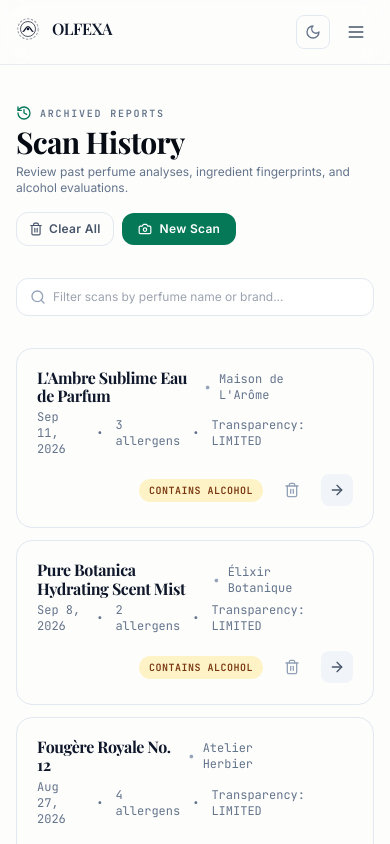
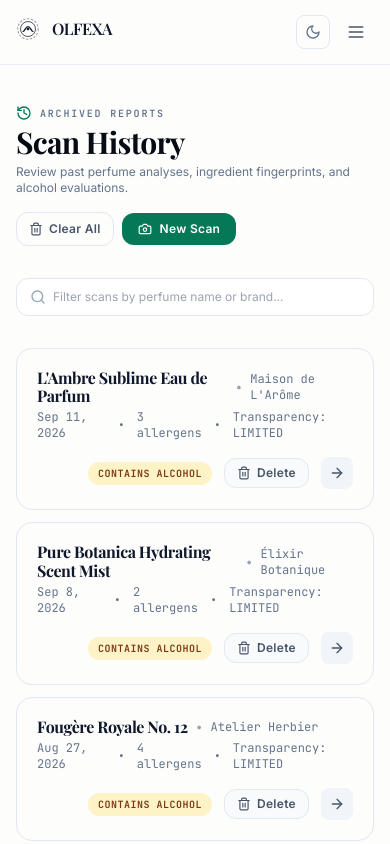
Before and after one commit to sairush55/Olfexa, a Next.js app: page /history in a window 390 px wide. Shown: the top 844 px of the page. Built offline with nearby package versions, Linux system fonts and the light colour scheme; no server answers; a web font is replaced by a local one.

Commit message:
feat: Add dedicated delete option in scan history and report dossier

```diff
--- a/src/app/history/page.tsx
+++ b/src/app/history/page.tsx
@@ -55,9 +55,11 @@ export default function HistoryPage() {
     };
   }, [user?.id]);
 
-  const handleDelete = async (e: React.MouseEvent, id: string) => {
-    e.preventDefault();
-    e.stopPropagation();
+  const handleDelete = async (id: string, perfumeName?: string) => {
+    if (typeof window !== "undefined") {
+      const confirmed = window.confirm(`Delete "${perfumeName || "this scan"}" from your history?`);
+      if (!confirmed) return;
+    }
 
     setDeletingId(id);
     // Optimistic removal from UI list
@@ -162,12 +164,14 @@ export default function HistoryPage() {
           </div>
         ) : (
           filtered.map((scan) => (
-            <Link
+            <div
               key={scan.id}
-              href={`/results/${scan.id}`}
-              className="p-5 rounded-2xl border border-slate-200 dark:border-slate-800 bg-card-bg hover:border-slate-300 dark:hover:border-slate-700 transition-all flex flex-col sm:flex-row sm:items-center justify-between gap-4 group shadow-xs relative"
+              className="p-5 rounded-2xl border border-slate-200 dark:border-slate-800 bg-card-bg hover:border-slate-300 dark:hover:border-slate-700 transition-all flex flex-col sm:flex-row sm:items-center justify-between gap-4 shadow-xs"
             >
-              <div className="space-y-1 pr-12 sm:pr-0">
+              <Link
+                href={`/results/${scan.id}`}
+                className="space-y-1 flex-1 group focus:outline-none"
+              >
                 <div className="flex items-center gap-2">
                   <span className="text-base font-bold font-editorial-heading text-slate-900 dark:text-slate-100 group-hover:text-emerald-700 dark:group-hover:text-emerald-400 transition-colors">
                     {scan.perfumeName}
@@ -185,7 +189,7 @@ export default function HistoryPage() {
                   <span>•</span>
                   <span>Transparency: {scan.transparencyRating}</span>
                 </div>
-              </div>
+              </Link>
 
               <div className="flex items-center gap-3 self-end sm:self-center">
                 <span
@@ -198,21 +202,26 @@ export default function HistoryPage() {
                   {scan.alcoholStatus === "CONTAINS_ALCOHOL" ? "Contains Alcohol" : "No Alcohol"}
                 </span>
 
-                {/* Delete button */}
+                {/* Clear, dedicated Delete option */}
                 <button
                   type="button"
-                  onClick={(e) => handleDelete(e, scan.id)}
-                  title="Delete scan"
-                  className="p-2 rounded-lg border border-transparent hover:border-red-200 dark:hover:border-red-900/50 text-slate-400 hover:text-red-600 dark:hover:text-red-400 hover:bg-red-50 dark:hover:bg-red-950/30 transition-colors"
+                  onClick={() => handleDelete(scan.id, scan.perfumeName)}
+                  title={`Delete ${scan.perfumeName} from history`}
+                  className="inline-flex items-center gap-1.5 px-3 py-1.5 rounded-xl border border-slate-200 dark:border-slate-800 hover:border-red-300 dark:hover:border-red-900/60 bg-slate-50 dark:bg-slate-900/60 hover:bg-red-50 dark:hover:bg-red-950/30 text-slate-600 dark:text-slate-400 hover:text-red-600 dark:hover:text-red-400 text-xs font-semibold tracking-wide transition-all shadow-xs"
                 >
-                  <Trash2 className="w-4 h-4" />
+                  <Trash2 className="w-3.5 h-3.5" />
+                  <span>Delete</span>
                 </button>
 
-                <div className="p-2 rounded-lg bg-slate-100 dark:bg-slate-800 text-slate-600 dark:text-slate-300 group-hover:bg-emerald-700 group-hover:text-white transition-colors">
+                <Link
+                  href={`/results/${scan.id}`}
+                  title="View full report"
+                  className="p-2 rounded-lg bg-slate-100 dark:bg-slate-800 text-slate-600 dark:text-slate-300 hover:bg-emerald-700 hover:text-white transition-colors"
+                >
                   <ArrowRight className="w-4 h-4" />
-                </div>
+                </Link>
               </div>
-            </Link>
+            </div>
           ))
         )}
       </div>
--- a/src/app/results/[id]/page.tsx
+++ b/src/app/results/[id]/page.tsx
@@ -1,7 +1,7 @@
 "use client";
 
 import React, { useEffect, useState } from "react";
-import { useParams } from "next/navigation";
+import { useParams, useRouter } from "next/navigation";
 import Link from "next/link";
 import {
   ArrowLeft,
@@ -14,11 +14,13 @@ import {
   AlertTriangle,
   ShieldAlert,
   SlidersHorizontal,
-  Bot
+  Bot,
+  Trash2
 } from "lucide-react";
 import { AnalysisResult, AnalyzedIngredient } from "@/types";
 import { MOCK_SCANS_LOOKUP, SAMPLE_SCAN_TRADITIONAL } from "@/data/mockScans";
-import { getScanById } from "@/lib/supabase/db";
+import { getScanById, deleteScan } from "@/lib/supabase/db";
+import { useAuth } from "@/context/AuthContext";
 import { AlcoholStatusBanner } from "@/components/results/AlcoholStatusBanner";
 import { MetricCard } from "@/components/results/MetricCard";
 import { IngredientCard } from "@/components/results/IngredientCard";
@@ -33,6 +35,8 @@ import { formatDate } from "@/lib/utils";
 
 export default function ResultsPage() {
   const params = useParams();
+  const router = useRouter();
+  const { user } = useAuth();
   const id = (params?.id as string) || "demo";
 
   const [scanResult, setScanResult] = useState<AnalysisResult | null>(() => {
@@ -46,6 +50,7 @@ export default function ResultsPage() {
   const [assistantOpen, setAssistantOpen] = useState(false);
   const [selectedAssistantIngredient, setSelectedAssistantIngredient] = useState<AnalyzedIngredient | undefined>(undefined);
   const [copySuccess, setCopySuccess] = useState(false);
+  const [isDeleting, setIsDeleting] = useState(false);
 
   useEffect(() => {
     let isMounted = true;
@@ -113,6 +118,22 @@ export default function ResultsPage() {
     }
   };
 
+  const handleDeleteThisScan = async () => {
+    if (!scanResult) return;
+    if (typeof window !== "undefined") {
+      const confirmed = window.confirm(`Are you sure you want to delete "${scanResult.perfumeName}" from your scan history?`);
+      if (!confirmed) return;
+    }
+    setIsDeleting(true);
+    try {
+      await deleteScan(scanResult.id, user?.id);
+      router.push("/history");
+    } catch (err) {
+      console.warn("Failed to delete scan:", err);
+      setIsDeleting(false);
+    }
+  };
+
   // Filter ingredients
   const filteredIngredients = scanResult.ingredientsFound.filter((item) => {
     const matchSearch =
@@ -165,6 +186,16 @@ export default function ResultsPage() {
           >
             <Bot className="w-3.5 h-3.5" />
             <span>Ask AI Assistant</span>
+          </button>
+          <button
+            type="button"
+            onClick={handleDeleteThisScan}
+            disabled={isDeleting}
+            className="inline-flex items-center gap-1.5 px-3 py-1.5 rounded-lg border border-slate-200 dark:border-slate-800 bg-card-bg text-xs font-medium text-slate-600 dark:text-slate-400 hover:text-red-600 dark:hover:text-red-400 hover:border-red-200 dark:hover:border-red-900/50 hover:bg-red-50 dark:hover:bg-red-950/30 transition-colors"
+            title="Delete this scanned report from history"
+          >
+            <Trash2 className="w-3.5 h-3.5" />
+            <span>{isDeleting ? "Deleting..." : "Delete Scan"}</span>
           </button>
         </div>
       </div>
```
